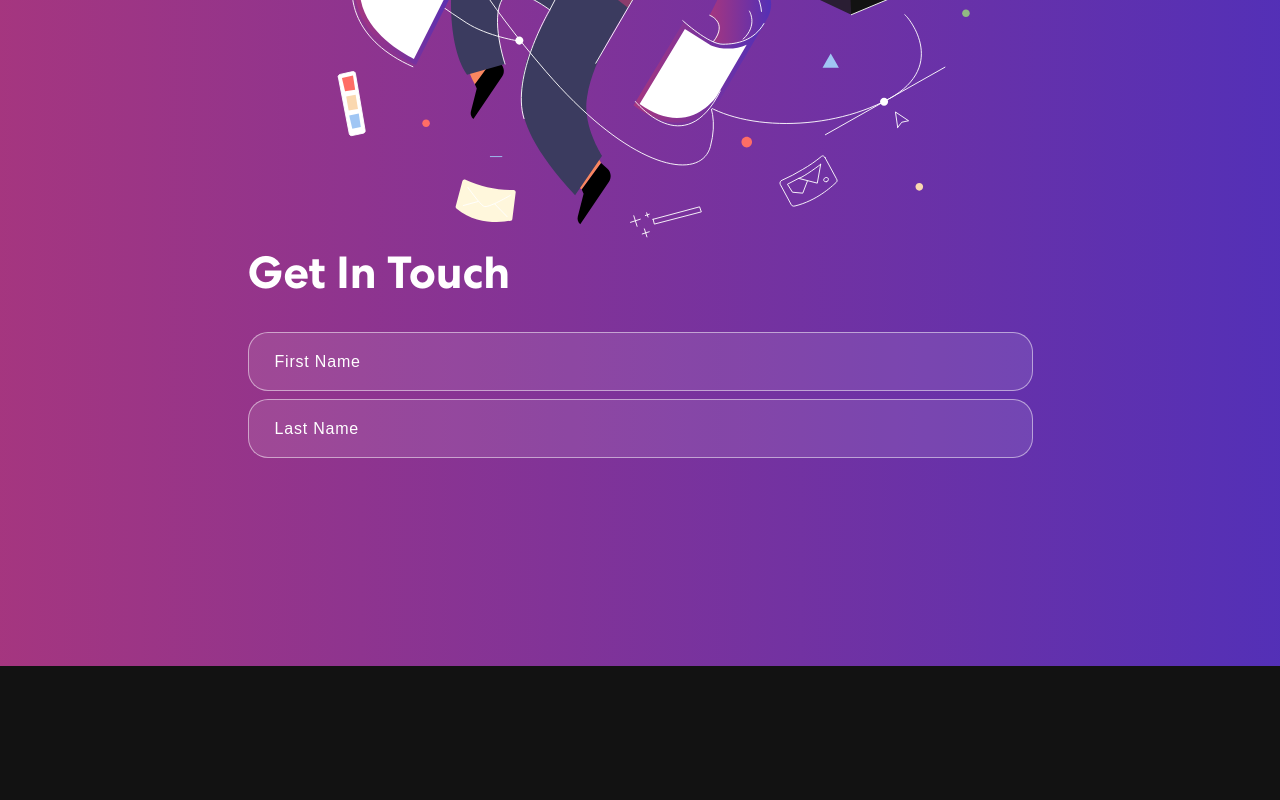
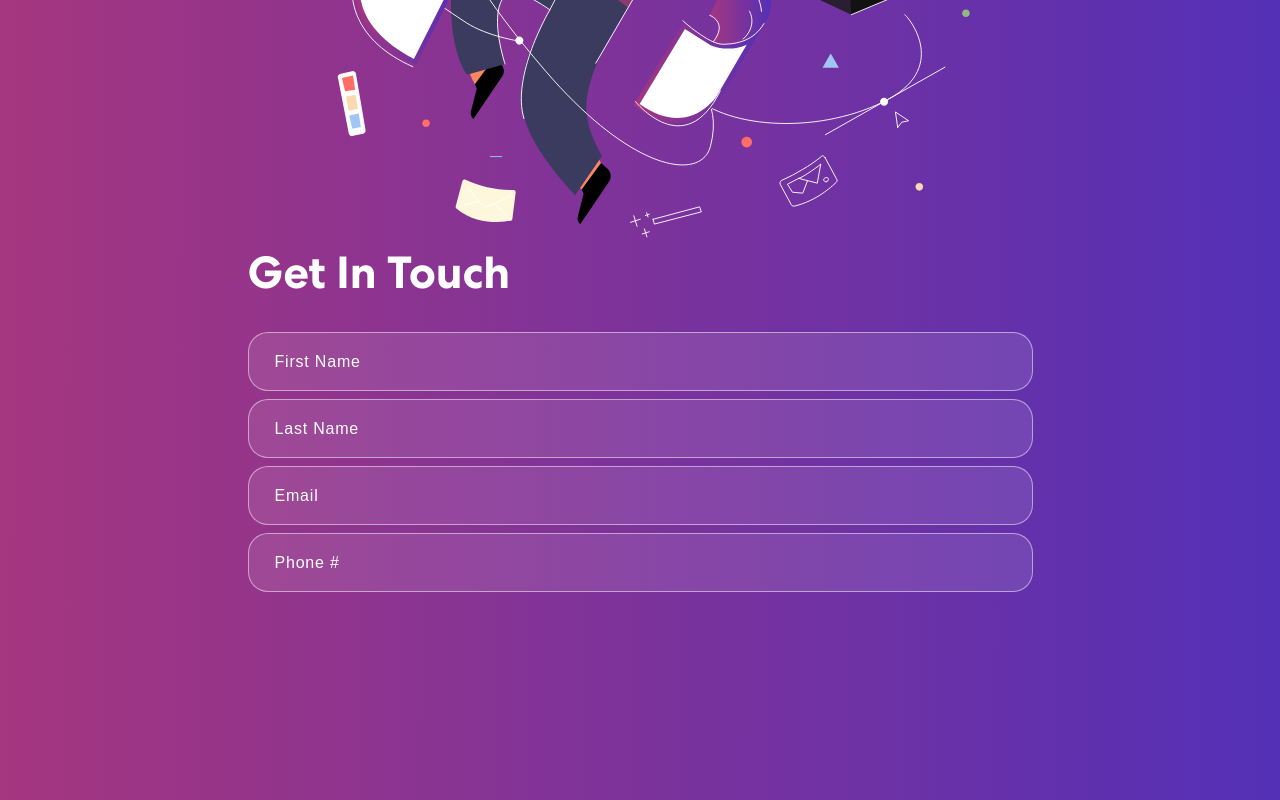
Before and after one commit to 0trava/Advanced_portfolio, a React (Create React App) app: page / in a window 1280 px wide. Shown: the part 3462-4262 px from the top of the page. Before the commit the page ends 4128 px from the top, so only its background shows below. Built offline with nearby package versions, Linux system fonts and the light colour scheme.

Commit message:
add contact

```diff
--- a/src/components/Contact.js
+++ b/src/components/Contact.js
@@ -42,6 +42,12 @@ export const Contact = () => {
                             <Col sm={6} className='px-1'>
                             <input type="text" value={formDetails.lastName} placeholder='Last Name' onChange={(e) => onFormUpdate('lastName', e.target.value)} />
                             </Col>
+                            <Col sm={6} className='px-1'>
+                            <input type="email" value={formDetails.email} placeholder='Email' onChange={(e) => onFormUpdate('email', e.target.value)} />
+                            </Col>
+                            <Col sm={6} className='px-1'>
+                            <input type="tel" value={formDetails.tel} placeholder='Phone #' onChange={(e) => onFormUpdate('tel', e.target.value)} />
+                            </Col>
                         </Row>
                     </form>
                 </Col>
```
